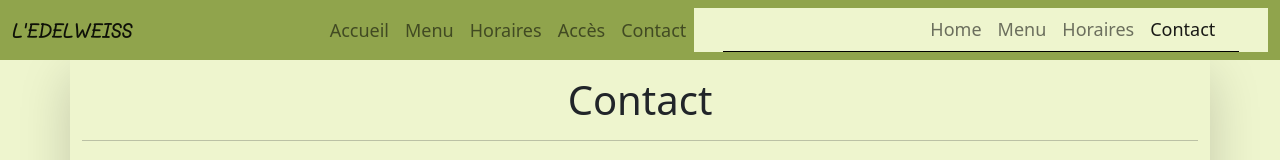
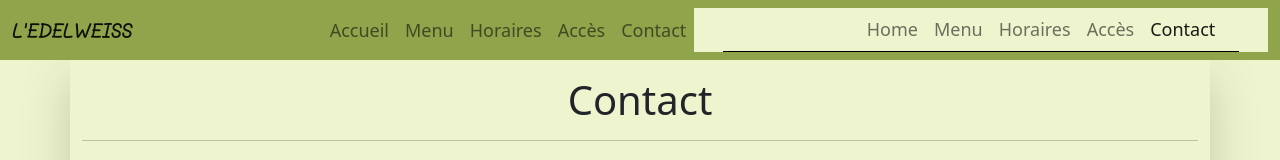
Before and after one commit to starwalker00/edelweiss, a React (Create React App) app: page /contact in a window 1280 px wide. Shown: the top 160 px of the page. Built offline with nearby package versions, Linux system fonts and the light colour scheme.

Commit message:
fix access nav link missing in canvas menu

```diff
--- a/src/components/Navigation.jsx
+++ b/src/components/Navigation.jsx
@@ -33,6 +33,7 @@ function Navigation(props) {
                 <Nav.Link href="/">Home</Nav.Link>
                 <Nav.Link href="/menu">Menu</Nav.Link>
                 <Nav.Link href="/schedule">Horaires</Nav.Link>
+                <Nav.Link href="/access">Accès</Nav.Link>
                 <Nav.Link href="/contact">Contact</Nav.Link>
                 <hr />
               </Nav>
```
